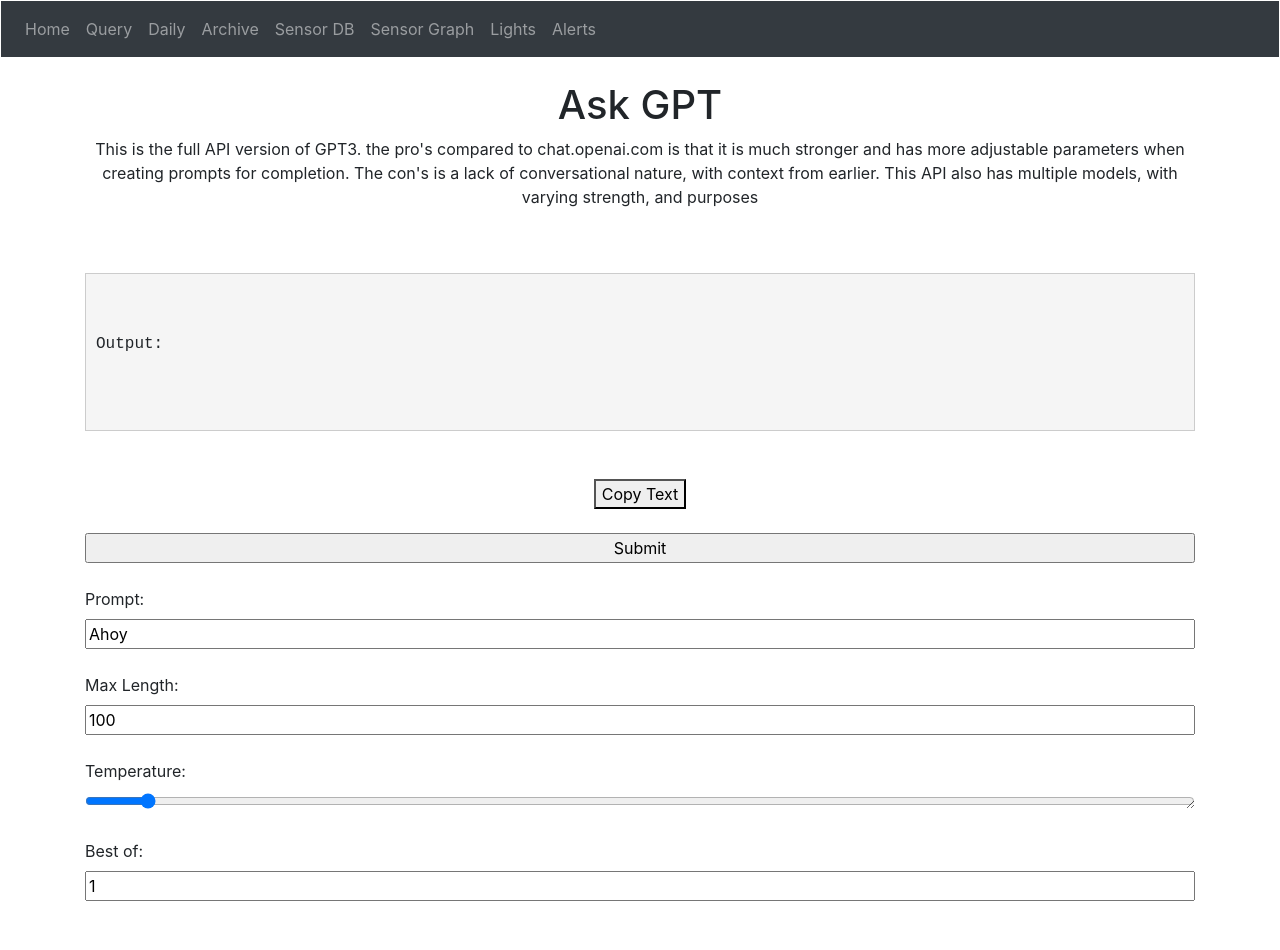
After one commit to npolgado/Home-Automation, a Flask app: page /gpt in a window 1280 px wide. The commit adds this page. Run offline with Flask 2, Linux system fonts and the light colour scheme; some libraries are stand-ins or nearby versions.

Commit message:
Query with GPT3 API

```diff
--- a/raspi/website/templates/base.html
+++ b/raspi/website/templates/base.html
@@ -24,6 +24,7 @@
     <div class="collapse navbar-collapse" id="navbar">
       <div class="navbar-nav">
         <a class="nav-item nav-link" id="home" href="/">Home</a>
+        <a class="nav-item nav-link" id="query" href="/gpt">Query</a>
         <a class="nav-item nav-link" id="links" href="/links">Daily</a>
         <a class="nav-item nav-link" id="links-history" href="/links-history">Archive</a>
         <a class="nav-item nav-link" id="sensor-history" href="/sensor-history">Sensor DB</a>
--- /dev/null
+++ b/raspi/website/templates/gpt.html
@@ -0,0 +1,133 @@
+{% autoescape true %} {% endautoescape %} {% extends "base.html" %} {% block title %}Mancave - GPT QUERY{% endblock %}
+{% block content%}
+<html>
+
+<head>
+    <title>Query</title>
+</head>
+<style>
+    input {
+        width: 100%;
+        resize: vertical;
+        overflow-y: scroll;
+    }
+
+    label {
+        display: block;
+        text-align: left;
+    }
+
+    #main_text_output {
+        font-family: 'Courier New', Courier, monospace;
+        font-size: 16px;
+        overflow-y: scroll;
+        max-height: 500px;
+        padding: 10px;
+        border: 1px solid #ccc;
+        background-color: #f5f5f5;
+        text-align: left;
+        white-space: pre-wrap;
+        word-wrap: break-word;
+        overflow-wrap: break-word;
+        word-break: break-all;
+        width: 100%;
+    }
+
+    #loader_div {
+        position: relative;
+        align-self: center;
+    }
+
+    #copy_button {
+        display: block;
+        text-align: center;
+    }
+
+    .loader {
+        border: 16px solid #f3f3f3;
+        border-radius: 50%;
+        border-top: 16px solid #3498db;
+        width: 120px;
+        height: 120px;
+        -webkit-animation: spin 2s linear infinite;
+        animation: spin 2s linear infinite;
+    }
+
+    @-webkit-keyframes spin {
+        0% {
+            -webkit-transform: rotate(0deg);
+        }
+
+        100% {
+            -webkit-transform: rotate(360deg);
+        }
+    }
+
+    @keyframes spin {
+        0% {
+            transform: rotate(0deg);
+        }
+
+        100% {
+            transform: rotate(360deg);
+        }
+    }
+</style>
+
+<body>
+    <br>
+    <h1>Ask GPT</h1>
+    <p>This is the full API version of GPT3. the pro's compared to chat.openai.com is that it is much stronger and has
+        more adjustable parameters when creating prompts for completion. The con's is a lack of conversational nature,
+        with context from earlier. This API also has multiple models, with varying
+        strength, and purposes</p>
+    <br>
+    <div id="loader_div" style="display:none;">
+        <div class="loader"></div>
+    </div>
+    <br>
+    <div id="main_text_output">
+        <p>{{ response }}</p>
+    </div>
+    <br>
+    <br>
+    <div id="copy_button">
+        <button onclick="copyText()">Copy Text</button>
+    </div>
+    <br>
+
+    <form action="/gpt" method="POST">
+        <input type="submit" onclick="showLoader()" value="Submit" />
+        <br>
+        <br>
+        <label for="prompt">Prompt:</label>
+        <input type="text" name="prompt" id="prompt" value={{ prompt }} />
+        <br>
+        <br>
+        <label for="max_length">Max Length:</label>
+        <input type="number" name="max_length" id="max_length" min="1" max="3000" value={{ max_length }} />
+        <br>
+        <br>
+        <label for="temperature">Temperature:</label>
+        <input type="range" name="temperature" id="temperature" max="2" step="0.01" value={{ temperature }} />
+        <br>
+        <br>
+        <label for="number_choices">Best of:</label>
+        <input type="number" name="number_choices" id="number_choices" min="1" max="5" value={{ number_choices }} />
+        <br>
+    </form>
+    <br>
+    <br>
+    <script>
+        function copyText() {
+            var copyText = document.getElementById("main_text_output").innerText;
+            navigator.clipboard.writeText(copyText);
+        }
+        function showLoader() {
+            document.getElementById("loader_div").style.display = "block";
+        }
+    </script>
+</body>
+
+</html>
+{% endblock %}
--- a/raspi/website/views.py
+++ b/raspi/website/views.py
@@ -1,8 +1,9 @@
+from flask import (Blueprint, abort, flash, jsonify, redirect, render_template,
+                   request, url_for)
 from sqlalchemy.orm.exc import NoResultFound
-from flask import Blueprint, render_template, request, flash, jsonify
-from flask import abort, redirect, url_for
-from .models import Daily, Home, Event
+
 from . import db
+from .models import Daily, Event, Home
 
 try:
     import RPi.GPIO as GPIO
@@ -10,18 +11,24 @@ except Exception as e:
     print(f"\n[ERROR] {e}\n")
     pass
 
+import datetime
 import json
-import datetime
+import os
+import platform
+import re
+import subprocess
+import sys
+import time
 import urllib
 import urllib.request
+from string import Template
+
+import openai
+import requests
 from bs4 import BeautifulSoup
-import os, time, sys, math, re
-import subprocess
-import datetime
-import platform
-import requests
-from string import Template
-import time
+
+# Load your API key from an environment variable or secret management service
+openai.api_key = os.getenv("OPENAI_API_KEY")
 
 views = Blueprint('views', __name__)
 
@@ -407,6 +414,50 @@ def chart():
 
     return render_template("sensor-chart.html", **templateData)
 
+@views.route("/gpt", methods=['GET', 'POST'])
+def gpt():
+    st = clock_start()
+    if request.method == 'POST':
+        print("[LOG] getting form data...")
+        prompt = str(request.form.get("prompt"))
+        max_length = int(request.form.get("max_length"))
+        temp = float(request.form.get("temperature"))
+        number_time = int(request.form.get("number_choices"))
+
+        response = openai.Completion.create(
+            model="text-davinci-003",
+            prompt=prompt,
+            temperature=temp,
+            max_tokens=max_length,
+            echo=True,
+            best_of=number_time
+        )
+
+        print("[LOG] FOUND {} RESPONSES".format(len(response["choices"])))
+        answer = response["choices"][0]["text"]
+
+        templateData = {
+            'prompt': prompt,
+            'max_length': max_length,
+            'temperature': temp,
+            'number_choices': number_time,
+            'response': answer
+        }
+        clock_end(st)
+        return render_template("gpt.html", **templateData)
+
+    print("loading fresh")
+    templateData = {
+        'prompt': "Ahoy Land Lover!! Release Thou Gold",
+        'max_length': 100,
+        'temperature': 0.1,
+        'number_choices': 1,
+        'response': 'Output:'
+    }
+
+    clock_end(st)
+    return render_template("gpt.html", **templateData)
+
 @views.errorhandler(404)
 def page_not_found(error):
     return render_template('page_not_found.html'), 404
--- a/requirements.txt
+++ b/requirements.txt
@@ -67,3 +67,4 @@ urllib3==1.26.12
 Werkzeug==2.2.2
 wrapt==1.14.1
 wsproto==1.2.0
+openai
```
